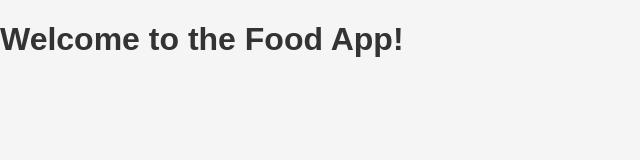
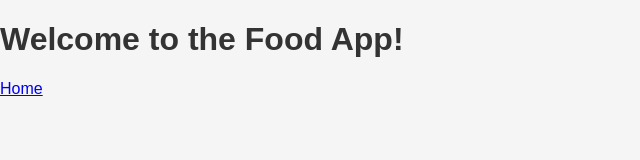
Before and after one commit to LinkedInLearning/advanced-react-router-techniques-with-typescript-2128097, a React (Create React App) app: page / in a window 1280 px wide. Shown: the top 160 px of the page, without its empty margins (0-640 px from the left). Built offline with nearby package versions, Linux system fonts and the light colour scheme; the HTML template or start-up script is replaced by a standard one.

Commit message:
ch1_vd2_e

```diff
--- a/src/App.tsx
+++ b/src/App.tsx
@@ -1,10 +1,17 @@
 import React from "react";
-import { Routes, Route } from 'react-router-dom';
+import { Routes, Route, Link } from 'react-router-dom';
 import { ThemeProvider } from "styled-components";
 import { theme } from "./styles/theme";
 import GlobalStyles from "./styles/globalStyles";
 
-const Home = () => <h1>Welcome to the Food App!</h1>;
+const Home = () => (
+  <div>
+    <h1>Welcome to the Food App!</h1>
+    <nav>
+      <Link to="/">Home</Link>
+    </nav>
+  </div>
+);
 
 const App = () => {
   return (
```
